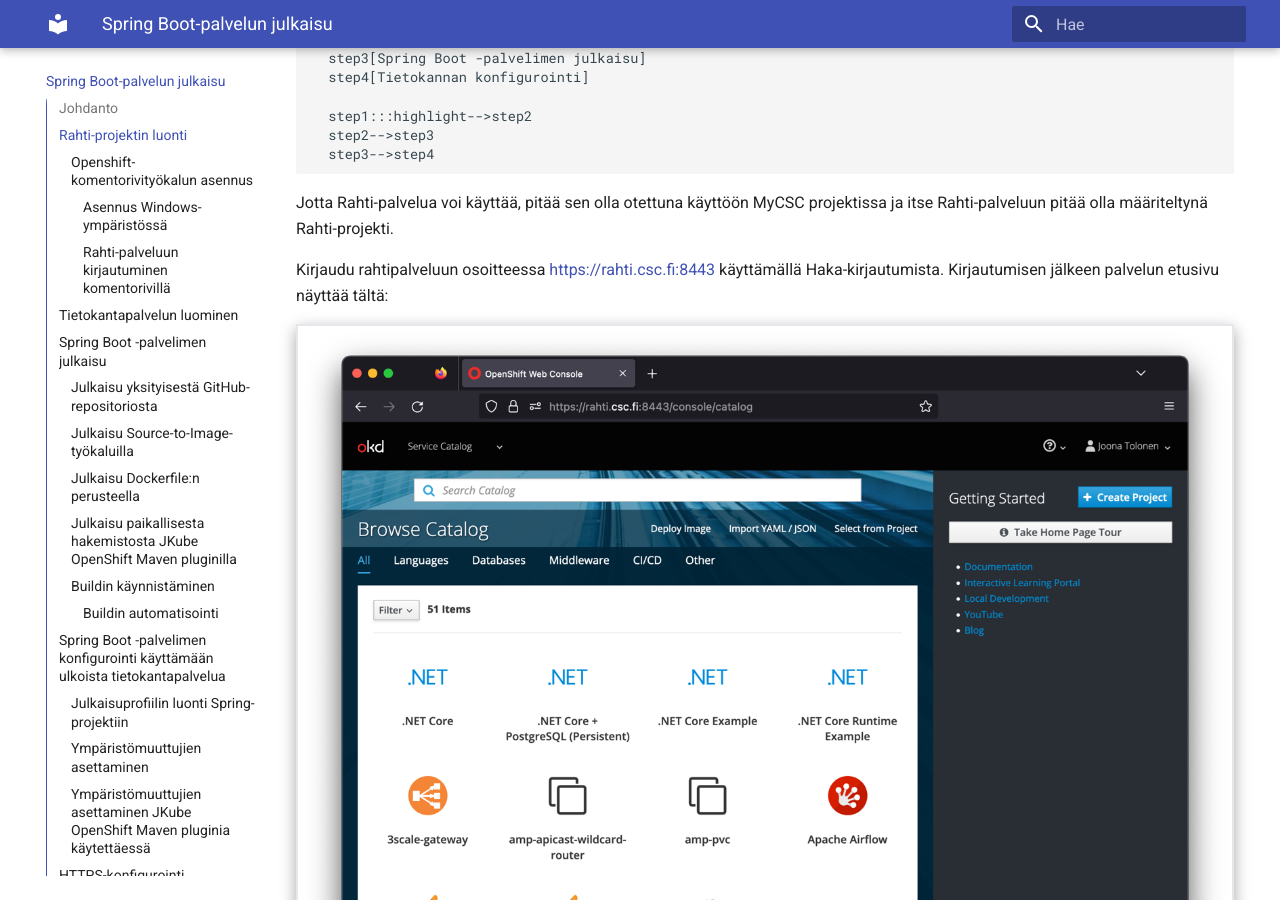
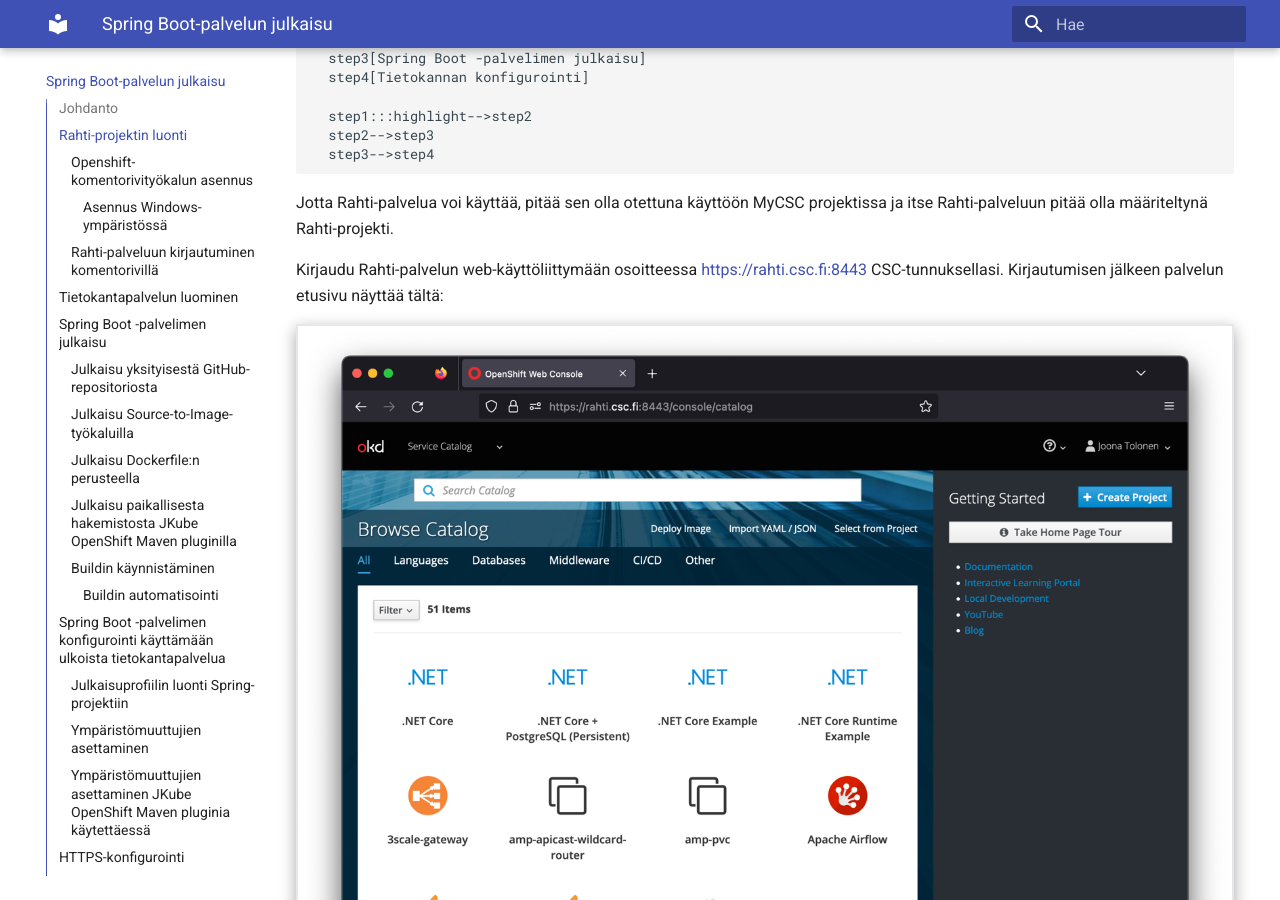
Before and after one commit to haagahelia/hh-csc-docs, an MkDocs documentation site: the page built from docs/ohje_spring_rahti.md, in a window 1280 px wide and 900 px high, scrolled down 661 px. Built offline with MkDocs 1.6.1 and Material for MkDocs 9.7.7, drawn with Linux system fonts in a browser that asks for light colours; some of the changed text lies outside the part shown.

Commit message:
Korjauksia kommenttien perusteella

````diff
--- a/docs/ohje_spring_rahti.md
+++ b/docs/ohje_spring_rahti.md
@@ -29,7 +29,7 @@
 
 Jotta Rahti-palvelua voi käyttää, pitää sen olla otettuna käyttöön MyCSC projektissa ja itse Rahti-palveluun pitää olla määriteltynä Rahti-projekti.
 
-Kirjaudu rahtipalveluun osoitteessa <https://rahti.csc.fi:8443> käyttämällä Haka-kirjautumista. Kirjautumisen jälkeen palvelun etusivu näyttää tältä:
+Kirjaudu Rahti-palvelun web-käyttöliittymään osoitteessa <https://rahti.csc.fi:8443> CSC-tunnuksellasi. Kirjautumisen jälkeen palvelun etusivu näyttää tältä:
 
 ![](img/rahti_portal.png)
 
@@ -41,7 +41,7 @@
 
 Kirjaa projektinumero projektin kommenttikenttään seuraavasti:
 ```
-csc_project:\<projektinumero>
+csc_project:<projektinumero>
 ```
 Korvaa _\<projektinumero>_ oman MyCSC projektisi numerosarjalla.
 
@@ -72,7 +72,7 @@
 [Environment]::SetEnvironmentVariable( "Path", $Path, "User" )
 ```
 
-#### Rahti-palveluun kirjautuminen komentorivillä
+### Rahti-palveluun kirjautuminen komentorivillä
 
 Jotta `oc`-komentoja voi antaa, on kirjauduttava Rahti-palveluun komentorivin kautta.
 
@@ -151,6 +151,8 @@
 Seuraavassa käydään läpi Spring Boot -palvelimen julkaisu ilman ulkoista tietokantaa.
 
 Tietokannan konfigurointi käsitellään seuraavassa luvussa.
+
+__Huom!__ Jotta tässä luvussa käytettäviä `oc`-komentoja voi antaa, on ensin kirjauduttava Rahti-palveluun luvun [Rahti-palveluun kirjautuminen komentorivillä](#rahti-palveluun-kirjautuminen-komentorivilla) ohjeiden mukaisesti.
 
 ### Julkaisu yksityisestä GitHub-repositoriosta
 
--- a/mkdocs.yml
+++ b/mkdocs.yml
@@ -16,3 +16,5 @@
 plugins:
     - search
     - mermaid2
+markdown_extensions:
+  - admonition
````
